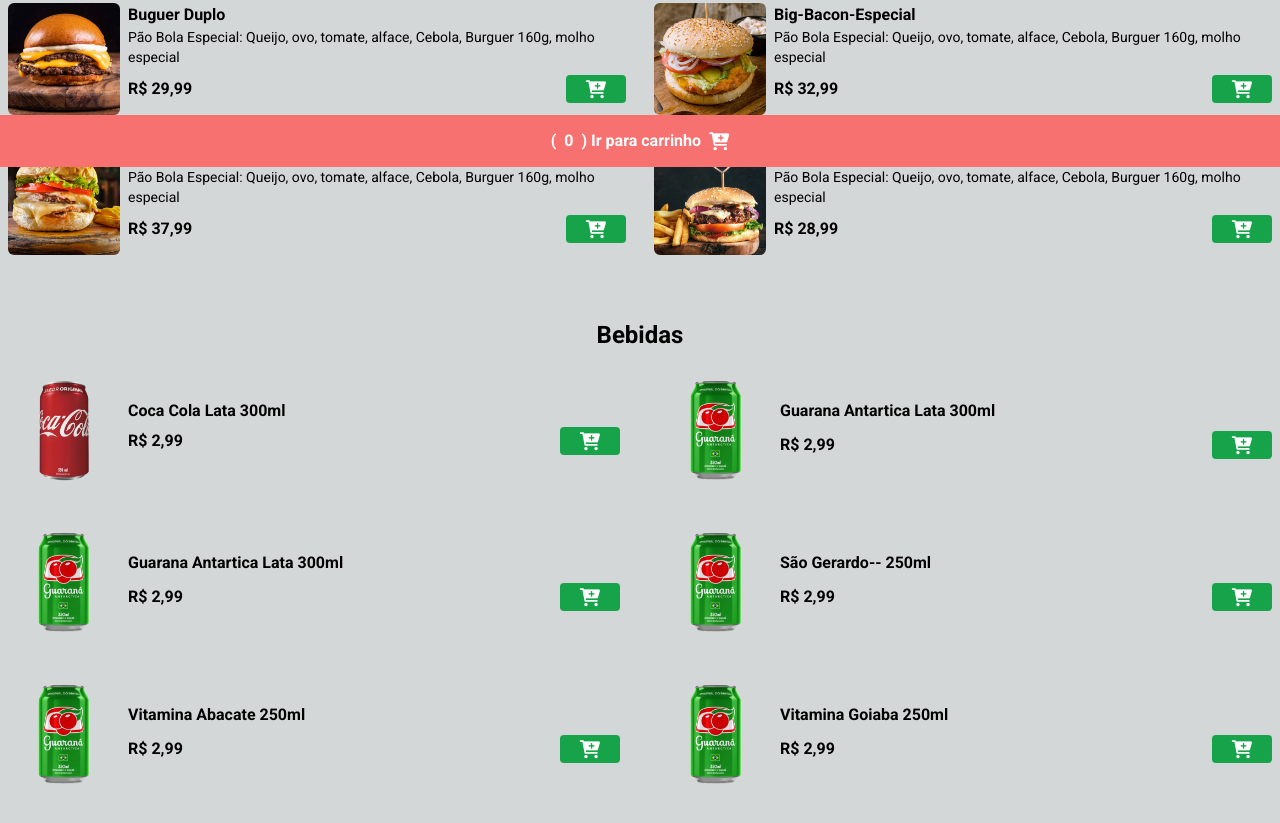
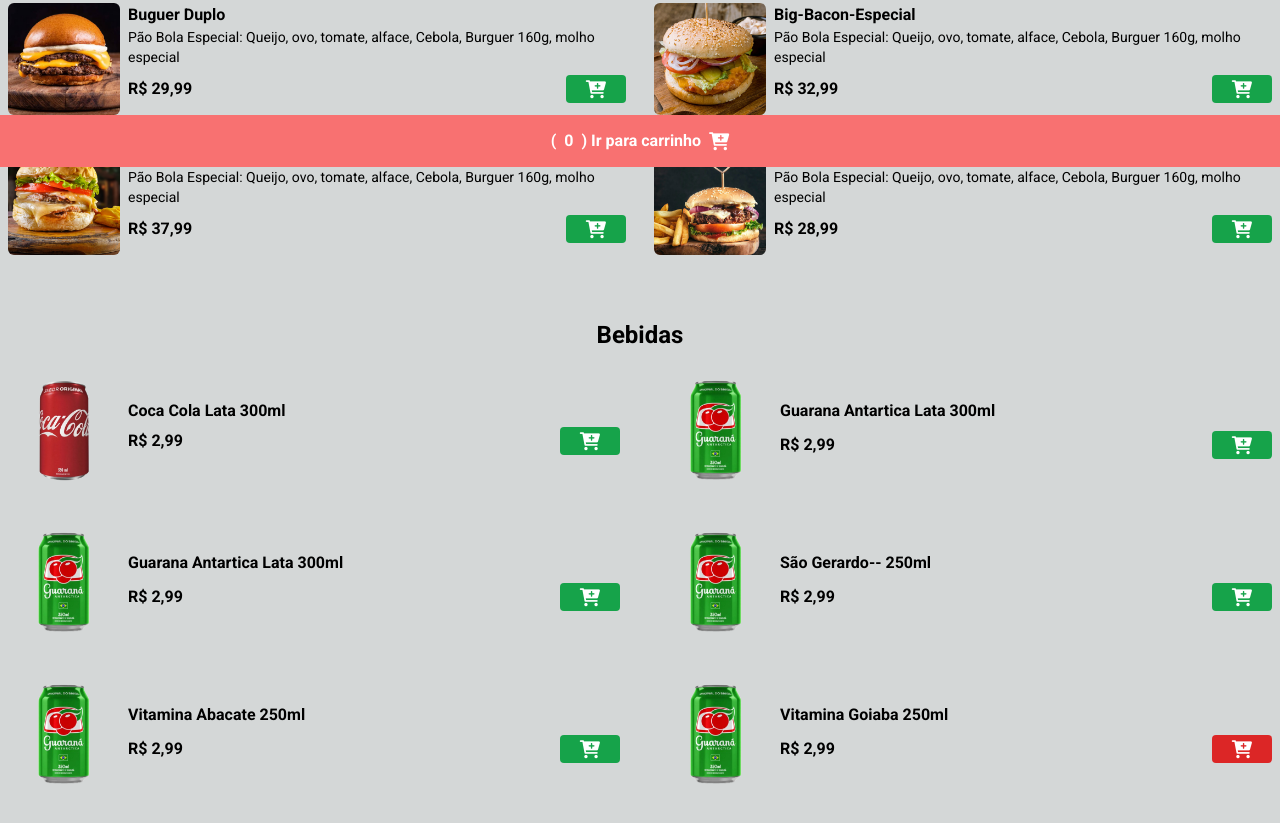
Before and after one commit to andersonrafael/hamburgueria, a website: page index.html in a window 1280 px wide. Shown: the part 633-1456 px from the top of the page. Drawn offline with Linux system fonts and the light colour scheme.

Commit message:
teste v1.0

```diff
--- a/index.html
+++ b/index.html
@@ -314,7 +314,7 @@
 
                     <div class="flex items-center gap-2 justify-between mt-2">
                         <p class="font-bold">R$ 2,99</p>
-                        <button class="bg-green-600 px-5 rounded hover:scale-110 duration-300 add-to-cart-btn "
+                        <button class="bg-red-600 px-5 rounded hover:scale-110 duration-300 add-to-cart-btn "
                             data-name="Vitamina Goiaba hover:scale-105 duration-300" data-price="4.99">
                             <i class=" fa fa-cart-plus text-lg text-white"></i>
                         </button>
```
Also changed, not shown: styles/output.css.
